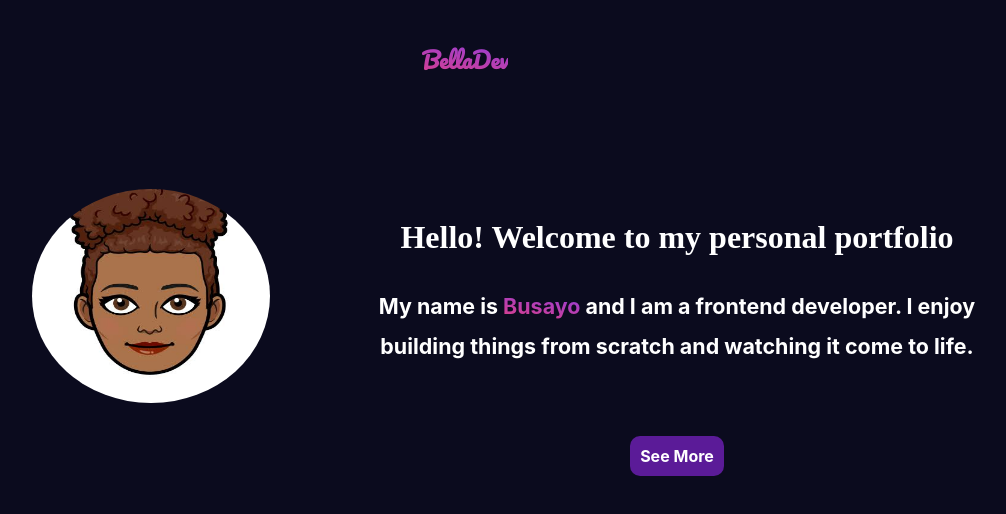
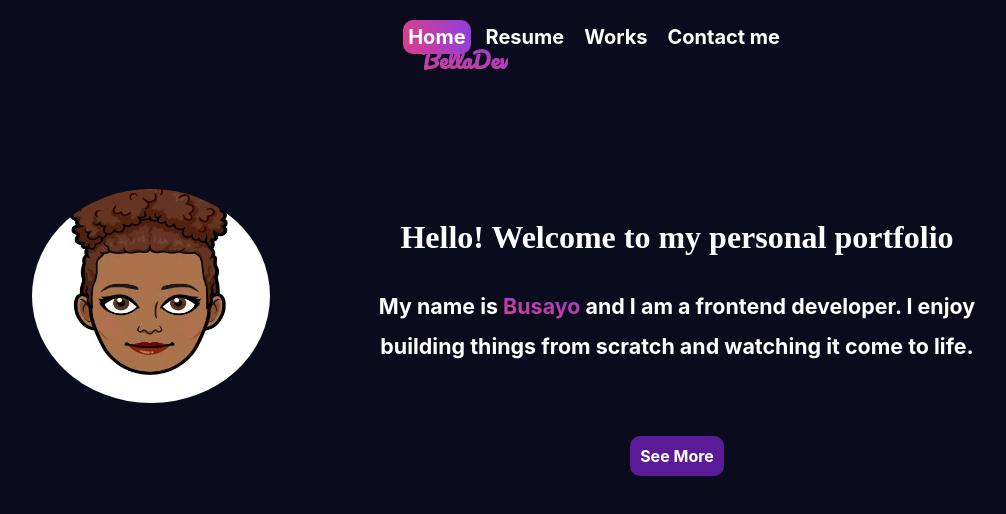
Before and after one commit to bellatrick/portfolio, a React (Create React App) app: page / in a window 1280 px wide. Shown: the top 514 px of the page, without its empty margins (175-1181 px from the left). Built offline with nearby package versions, Linux system fonts and the light colour scheme.

Commit message:
Update styles.css

```diff
--- a/src/Components/Navbar/styles.css
+++ b/src/Components/Navbar/styles.css
@@ -58,7 +58,7 @@
     position: absolute;
     transition: all 0.5s ease-in-out;
     background-color: rgb(0,0,0,0.8);
-    overflow-y: scroll;
+/*     overflow-y: scroll; */
     margin-bottom: 200px;
 
 }
@@ -86,7 +86,7 @@
         position: absolute;
         right: -560px;
         top: 20px;
-        overflow:hidden;
+/*         overflow:hidden; */
     }
     .navContainer{
         display: inline-block;
```
